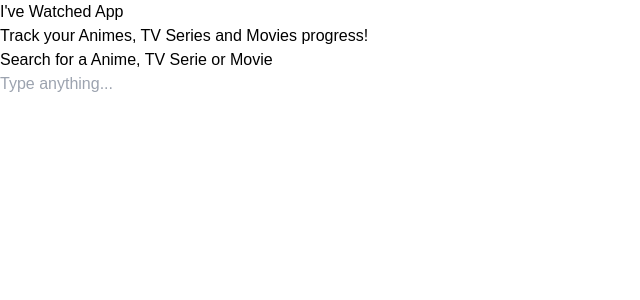
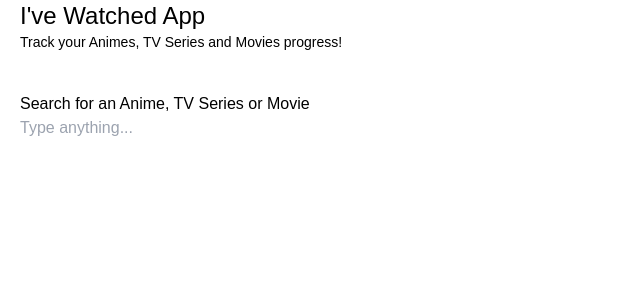
Before and after one commit to luanrv00/i-watched, a Next.js app: page / in a window 1280 px wide. Shown: the top 300 px of the page, without its empty margins (0-640 px from the left). Built offline with nearby package versions, Linux system fonts and the light colour scheme; a web font is replaced by a local one.

Commit message:
bootstraps ui layout

```diff
--- a/src/app/page.tsx
+++ b/src/app/page.tsx
@@ -1,15 +1,21 @@
-import { SearchForm } from "./ui";
+import {Container, Section, SearchForm} from './ui'
 
 export default function Home() {
   return (
-    <>
-      <header>
-        <h1>I&apos;ve Watched App</h1>
-        <p>Track your Animes, TV Series and Movies progress!</p>
-      </header>
-      <main>
-        <SearchForm />
-      </main>
-    </>
-  );
+    <Container>
+      <Section>
+        <header>
+          <h1 className='text-2xl'>I&apos;ve Watched App</h1>
+          <p className='text-sm'>
+            Track your Animes, TV Series and Movies progress!
+          </p>
+        </header>
+      </Section>
+      <Section>
+        <main>
+          <SearchForm />
+        </main>
+      </Section>
+    </Container>
+  )
 }
--- /dev/null
+++ b/src/app/ui/Container/index.tsx
@@ -0,0 +1,3 @@
+export function Container({children}) {
+  return <div className='container px-5'>{children}</div>
+}
--- a/src/app/ui/SearchForm/index.tsx
+++ b/src/app/ui/SearchForm/index.tsx
@@ -1,10 +1,10 @@
 export function SearchForm() {
   return (
     <form>
-      <div className="flex flex-col">
-        <label>Search for a Anime, TV Serie or Movie</label>
-        <input type="text" placeholder="Type anything..." />
+      <div className='flex flex-col'>
+        <label>Search for an Anime, TV Series or Movie</label>
+        <input type='text' placeholder='Type anything...' />
       </div>
     </form>
-  );
+  )
 }
--- /dev/null
+++ b/src/app/ui/Section/index.tsx
@@ -0,0 +1,3 @@
+export function Section({children}) {
+  return <section className='mb-10'>{children}</section>
+}
--- a/src/app/ui/index.ts
+++ b/src/app/ui/index.ts
@@ -1 +1,3 @@
+export * from './Container'
+export * from './Section'
 export * from './SearchForm'
```
